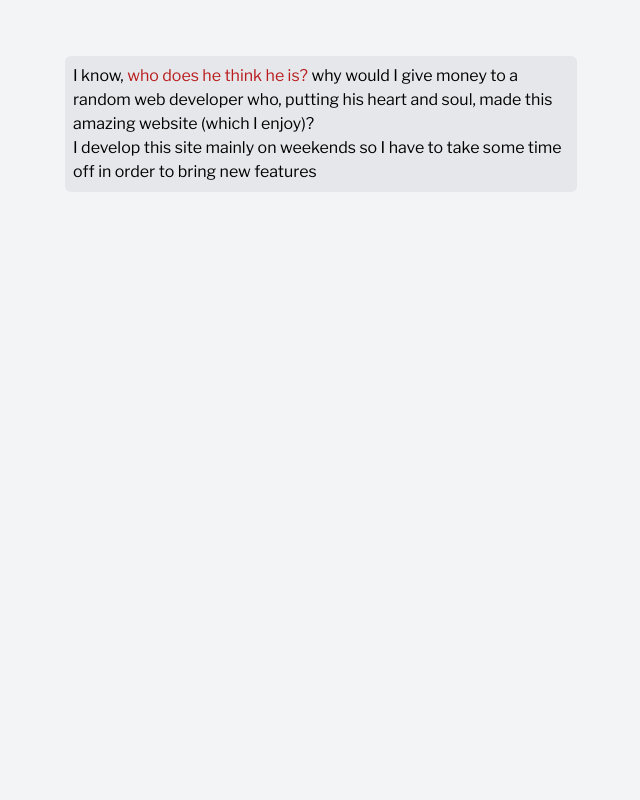
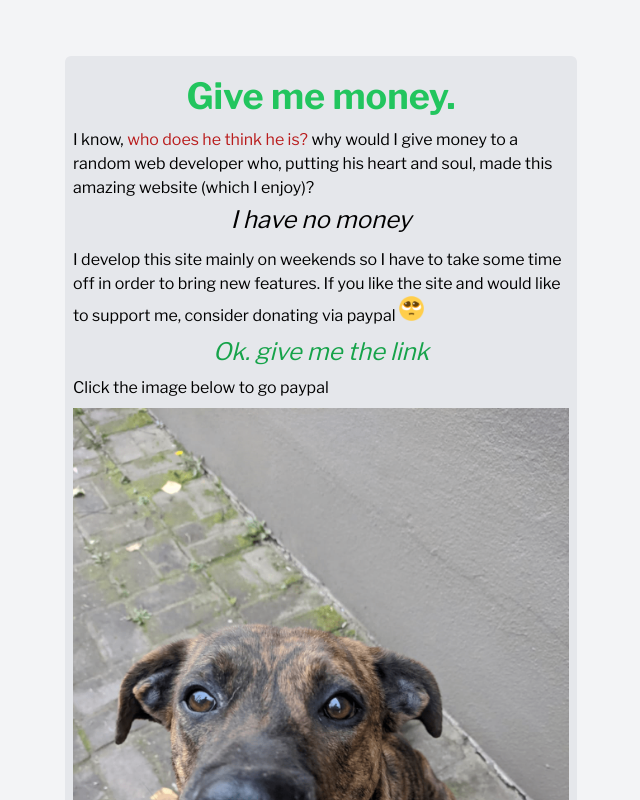
Before and after one commit to titong0/riffify, a Next.js app: page /funding in a window 1280 px wide. Shown: the top 800 px of the page, without its empty margins (319-959 px from the left). Built offline with nearby package versions, Linux system fonts and the light colour scheme; what tailwindcss-radix would draw is missing.

Commit message:
finish funding page

```diff
--- a/pages/funding.tsx
+++ b/pages/funding.tsx
@@ -1,19 +1,40 @@
+import Image from "next/image";
 import React from "react";
 
 const Funding = () => {
   return (
     <div className="flex w-full justify-center mt-12 p-2">
       <div className="w-full max-w-lg p-2 h-auto bg-gray-200 text-black rounded-md">
+        <h2 className="text-center text-4xl m-1 my-3 font-bold text-green-500">
+          Give me money.
+        </h2>
         <p>
           I know,
           <span className="text-red-700"> who does he think he is?</span> why
           would I give money to a random web developer who, putting his heart
           and soul, made this amazing website (which I enjoy)?
         </p>
+        <h3 className="text-center my-2 text-2xl italic animate-bounce">
+          I have no money
+        </h3>
         <p>
           I develop this site mainly on weekends so I have to take some time off
-          in order to bring new features
+          in order to bring new features. If you like the site and would like to
+          support me, consider donating via paypal{" "}
+          <Image
+            width="25"
+            height="25"
+            src="/pleading-face.png"
+            alt="pleading face emoji"
+          />
         </p>
+        <h3 className="text-center my-2 text-2xl italic text-green-600">
+          Ok. give me the link
+        </h3>
+        <p className="mb-2">Click the image below to go paypal</p>
+        <a href="https://www.paypal.com/paypalme/titong0">
+          <img src="/POROTO.png" alt="POROTO" />
+        </a>
       </div>
     </div>
   );
```
Also changed, not shown: public/POROTO.png (added), public/pleading-face.png (added).
